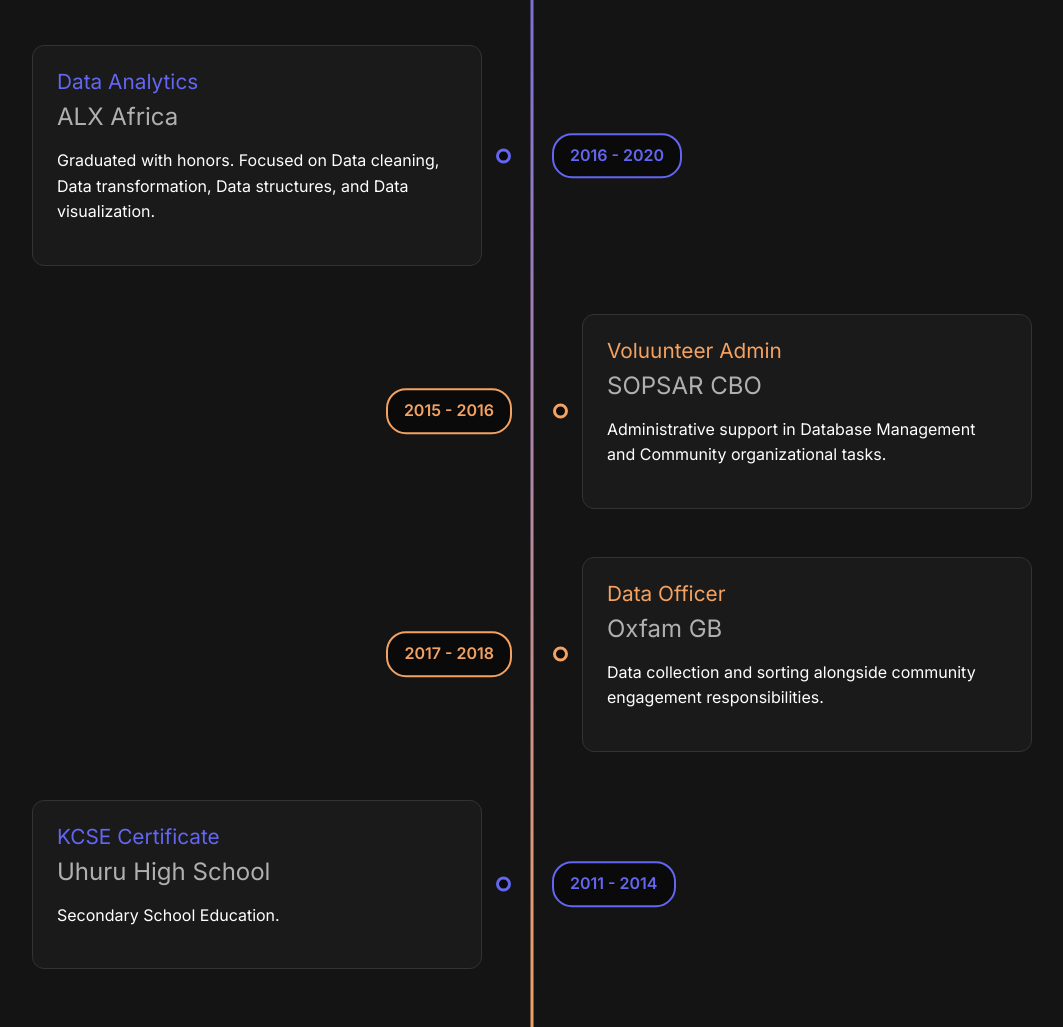
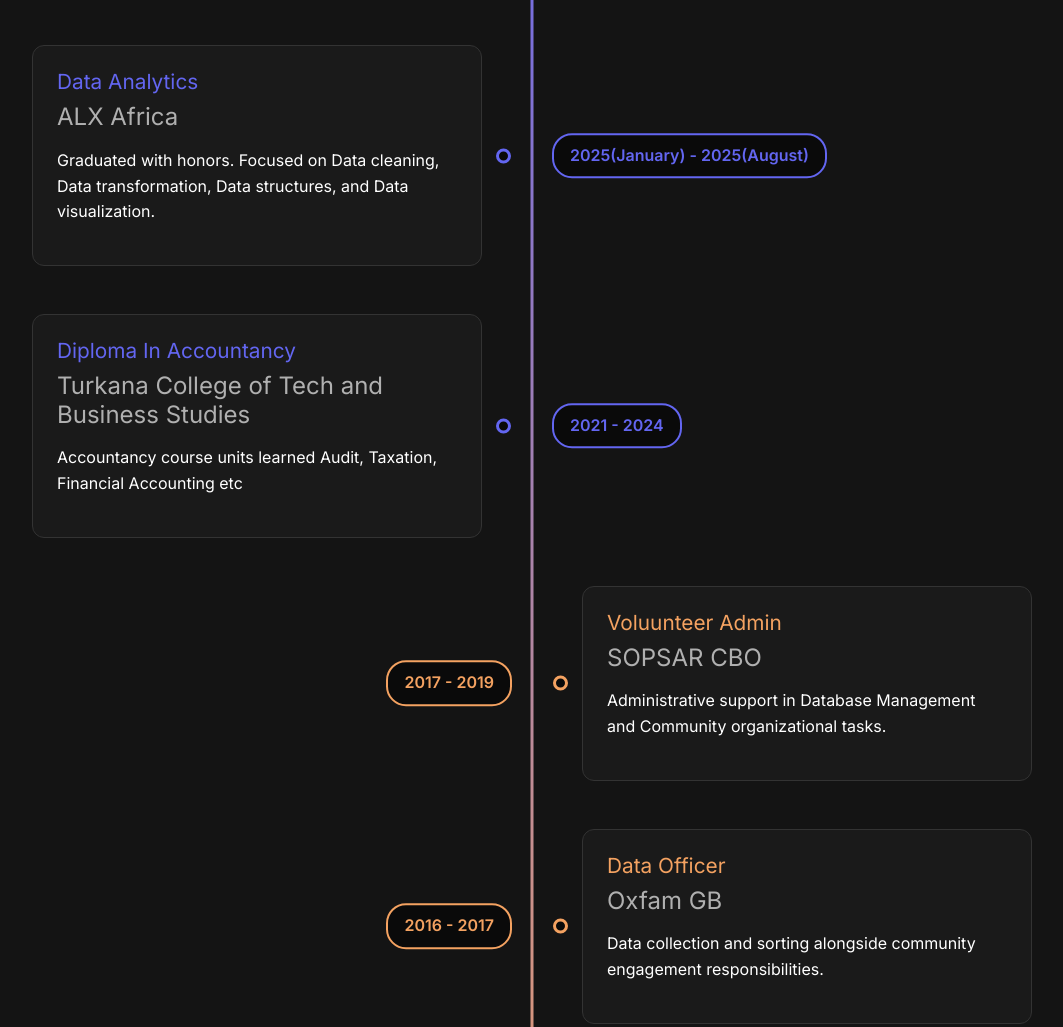
Before and after one commit to losikedickens/portfolio6, a plain HTML site: page index.html in a window 1280 px wide. Shown: the part 2824-3851 px from the top of the page, without its empty margins (108-1171 px from the left). Drawn offline with nearby package versions, Linux system fonts and the light colour scheme.

Commit message:
Updated portfolio

```diff
--- a/index.html
+++ b/index.html
@@ -265,12 +265,12 @@
     <!-- Experience & Education -->
     <section id="experience" class="py-5 bg-alt">
       <div class="container">
-        <h2 class="section-title">Education & Experience</h2>
+        <h2 class="section-title">Education And Experience</h2>
         <div class="proper-timeline">
           <!-- Timeline Line -->
           <div class="timeline-center-line"></div>
 
-          <!-- 2022-Present -->
+          <!-- 2025-Present -->
           <div class="timeline-item experience">
             <div class="timeline-date">2025 - Present</div>
             <div class="timeline-content">
@@ -285,7 +285,7 @@
 
           <!--Data Analysis 2025 (January)-2025(August) -->
           <div class="timeline-item education">
-            <div class="timeline-date">2016 - 2020</div>
+            <div class="timeline-date">2025(January) - 2025(August)</div>
             <div class="timeline-content">
               <h3>Data Analytics</h3>
               <h4>ALX Africa</h4>
@@ -295,9 +295,18 @@
               </p>
             </div>
           </div>
-          <!-- 2017-2016 Example -->
+            <!-- 2021-2024 Example -->
+          <div class="timeline-item education">
+            <div class="timeline-date">2021 - 2024</div>
+            <div class="timeline-content">
+              <h3>Diploma In Accountancy</h3>
+              <h4>Turkana College of Tech and Business Studies</h4>
+              <p>Accountancy course units learned Audit, Taxation, Financial Accounting etc</p>
+            </div>
+          </div>
+          <!-- 2017-2019 Example -->
           <div class="timeline-item experience">
-            <div class="timeline-date">2015 - 2016</div>
+            <div class="timeline-date">2017 - 2019</div>
             <div class="timeline-content">
               <h3>Voluunteer Admin</h3>
               <h4>SOPSAR CBO</h4>
@@ -305,9 +314,10 @@
             </div>
           </div>
 
+
           <!-- 2016-2017 Example -->
           <div class="timeline-item experience">
-            <div class="timeline-date">2017 - 2018</div>
+            <div class="timeline-date">2016 - 2017</div>
             <div class="timeline-content">
               <h3>Data Officer</h3>
               <h4>Oxfam GB</h4>
```
